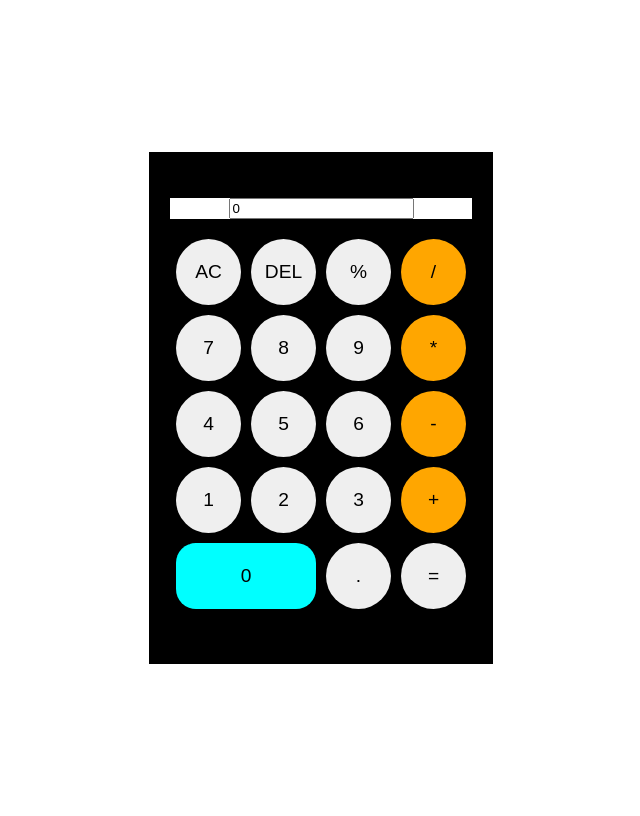
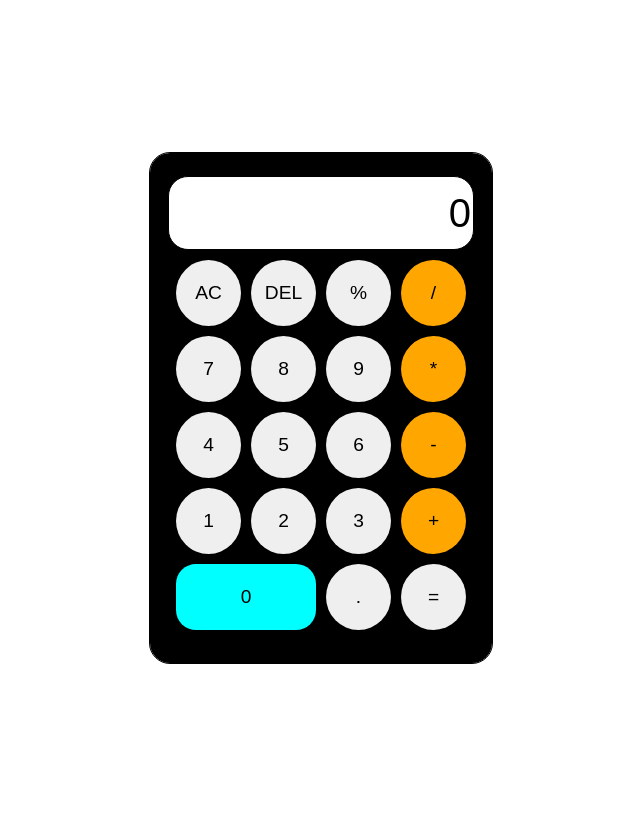
Before and after one commit to Frehitzz/My-project, a PHP site: page / in a window 1280 px wide. Shown: the whole page, without its empty margins (319-959 px from the left). Run offline with PHP 8.4, Linux system fonts and the light colour scheme.

Commit message:
change the .screen to #display and finished designing the display screen

```diff
--- a/07 - CALCULATOR/style.css
+++ b/07 - CALCULATOR/style.css
@@ -15,14 +15,16 @@ body{
     flex-direction: column;
     align-items: center;
     justify-content: center;
+    border-radius:20px;
 }
 
-.screen{
-    display: flex;
-    justify-content: center;
-    background-color: white;
-    margin-bottom: 10px;
-    width: 100%;
+#display{
+    width: 300px;
+    height: 70px;
+    font-size: 40px;
+    text-align: right;
+    border-radius: 20px;
+    border: 1px solid black;
 }
 
 button{
```
